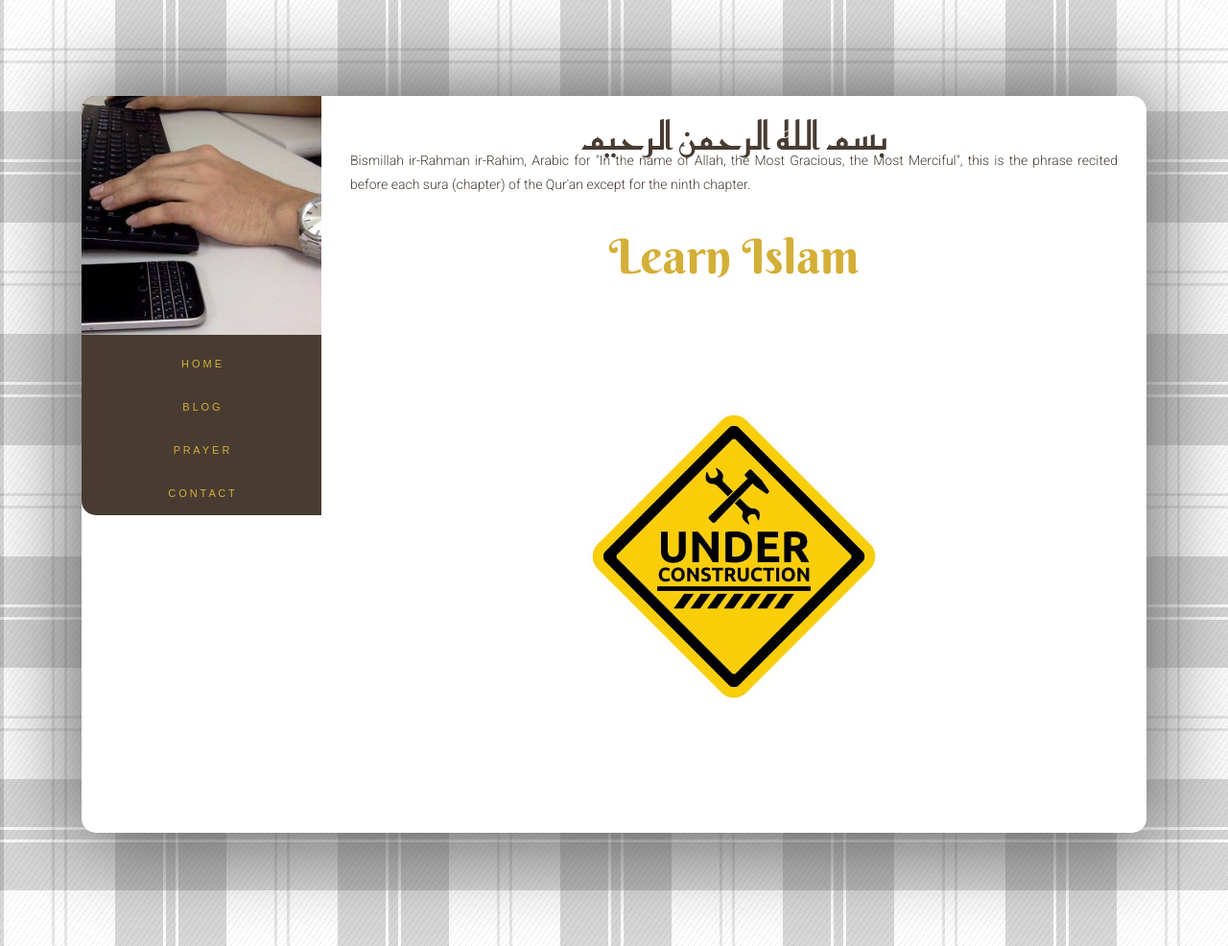
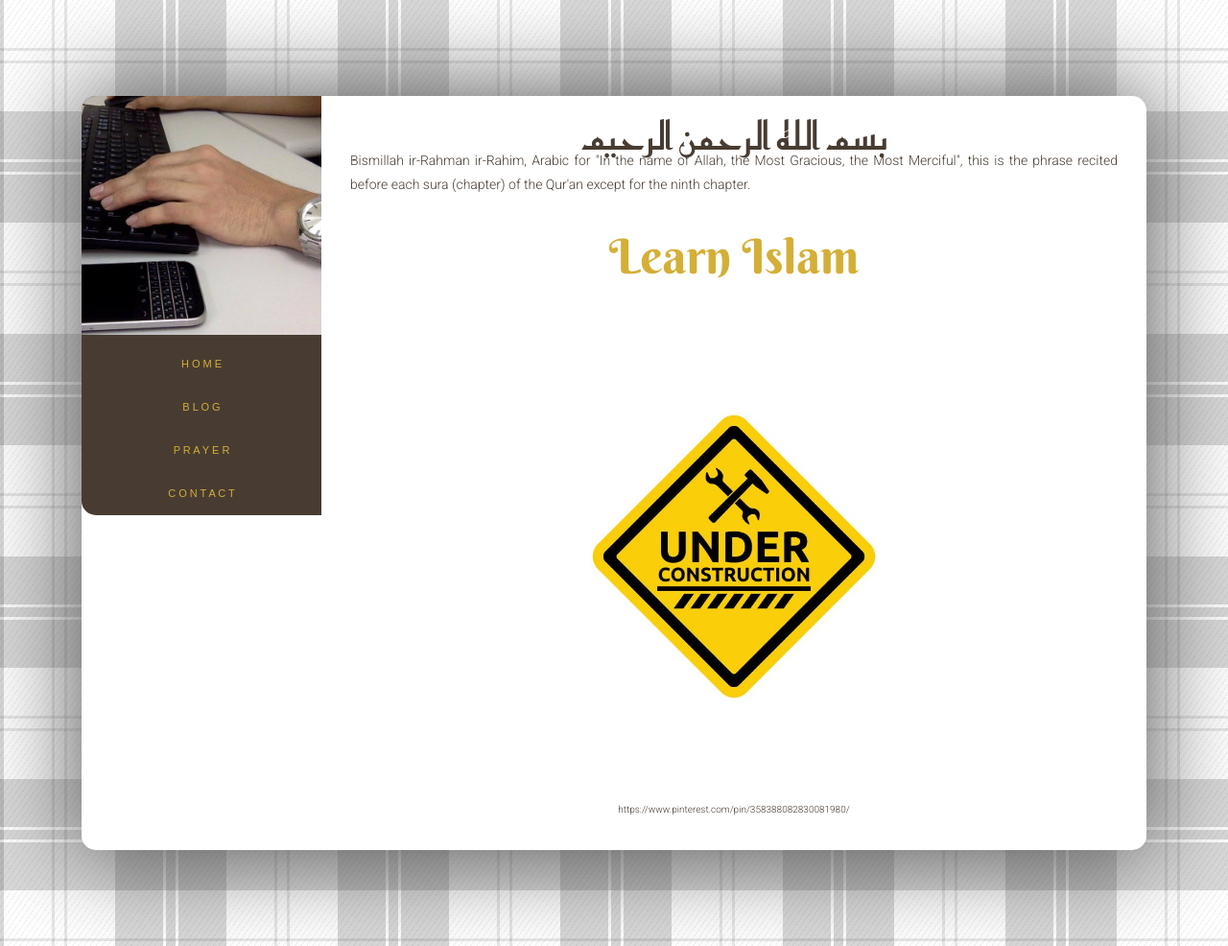
Before and after one commit to learn-islam/learn-islam.github.io, a Jekyll site: the page built from index.html, in a window 1280 px wide. Shown: the whole page at 96% size. Built offline with Jekyll 4.4.1, drawn with Linux system fonts in a browser that asks for light colours; some web fonts are replaced.

Commit message:
updated home page

```diff
--- a/index.html
+++ b/index.html
@@ -5,5 +5,6 @@ layout: default
 <br>
 <span class="web-title">Learn Islam</span>
 <center>
-    <img src="/assets/images.duckduckgo.com.jpg" style="transform: scale(0.6); margin: auto;">
+    <img src="/assets/images.duckduckgo.com.jpg" style="display: block; transform: scale(0.6); margin: auto;">
+    <span style="font-size:10px;">https://www.pinterest.com/pin/358388082830081980/</span>
 </center>
```
